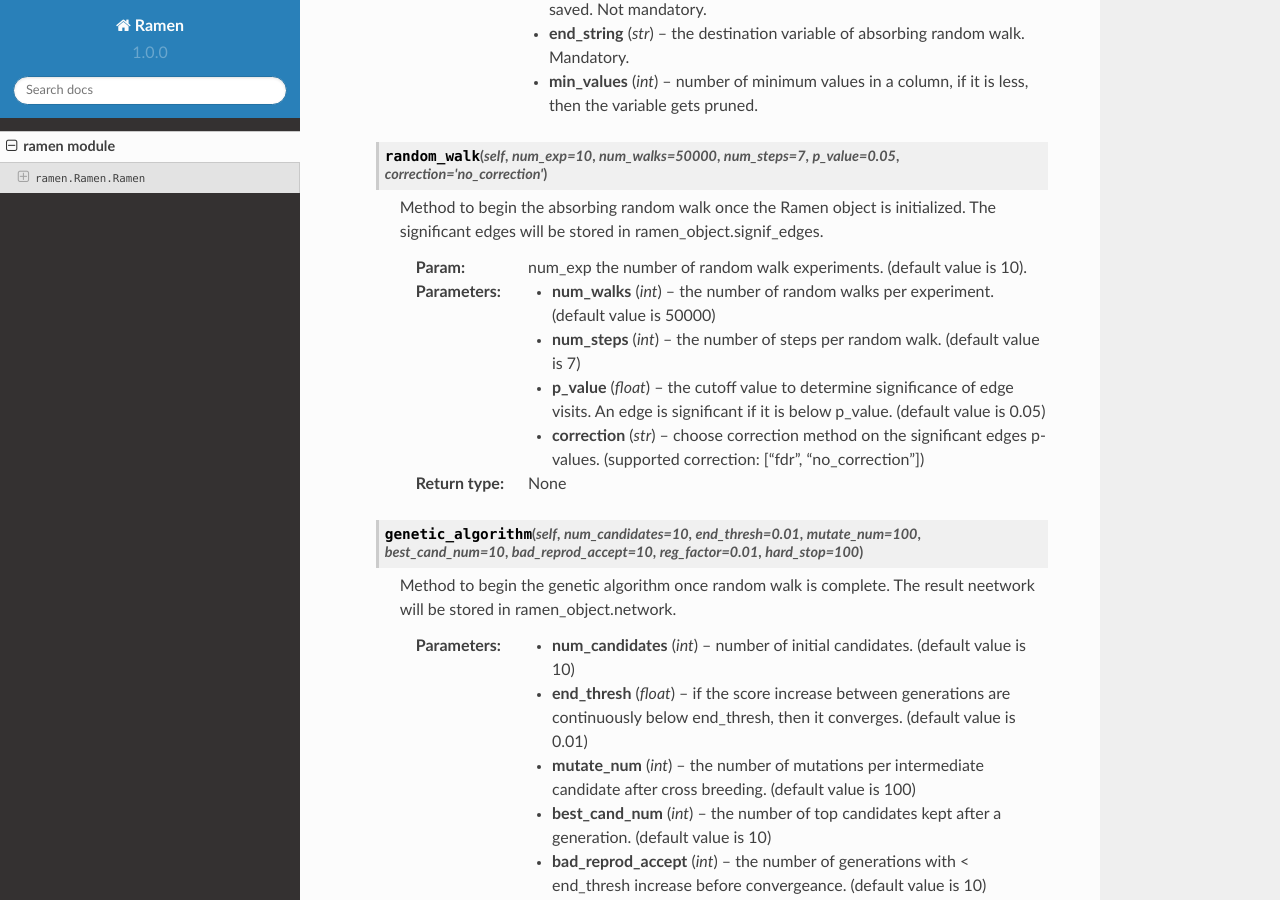
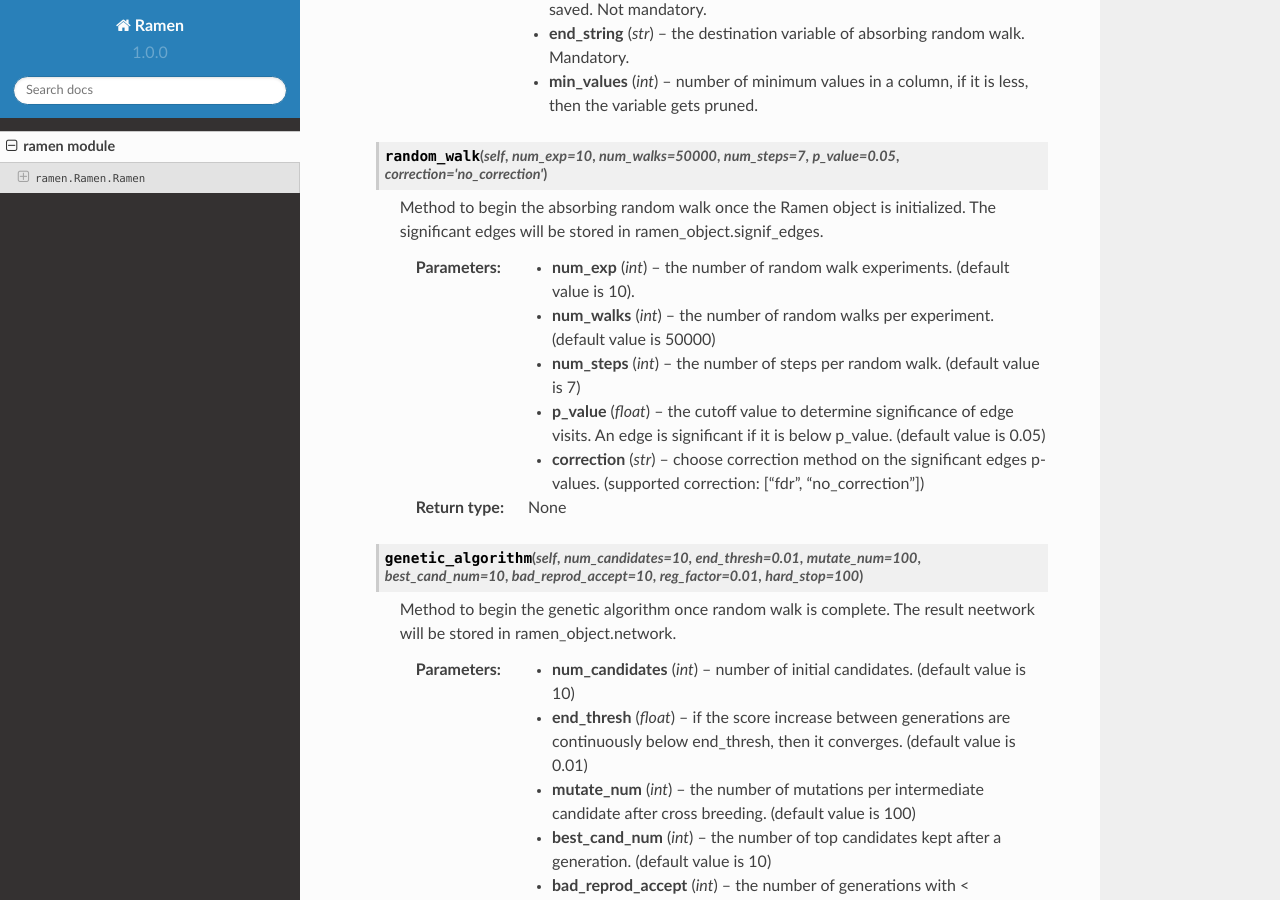
Before and after one commit to mcgilldinglab/RAMEN, a Sphinx documentation site: the page built from docs/source/api.rst, in a window 1280 px wide and 900 px high, scrolled down 453 px. Built offline with Sphinx 7.4.7 and the Read the Docs theme 2.0.0, drawn with Linux system fonts in a browser that asks for light colours; some of the changed lines change nothing that is shown.

Commit message:
fix typo in rst

```diff
--- a/docs/source/api.rst
+++ b/docs/source/api.rst
@@ -24,7 +24,7 @@ This section provides documentation for public APIs for RAMEN
 
       Method to begin the absorbing random walk once the Ramen object is initialized. The significant edges will be stored in ramen_object.signif_edges.
 
-      :param: num_exp the number of random walk experiments. (default value is 10).
+      :param num_exp: the number of random walk experiments. (default value is 10).
       :type num_exp: int
       :param num_walks: the number of random walks per experiment. (default value is 50000)
       :type num_walks: int
```
